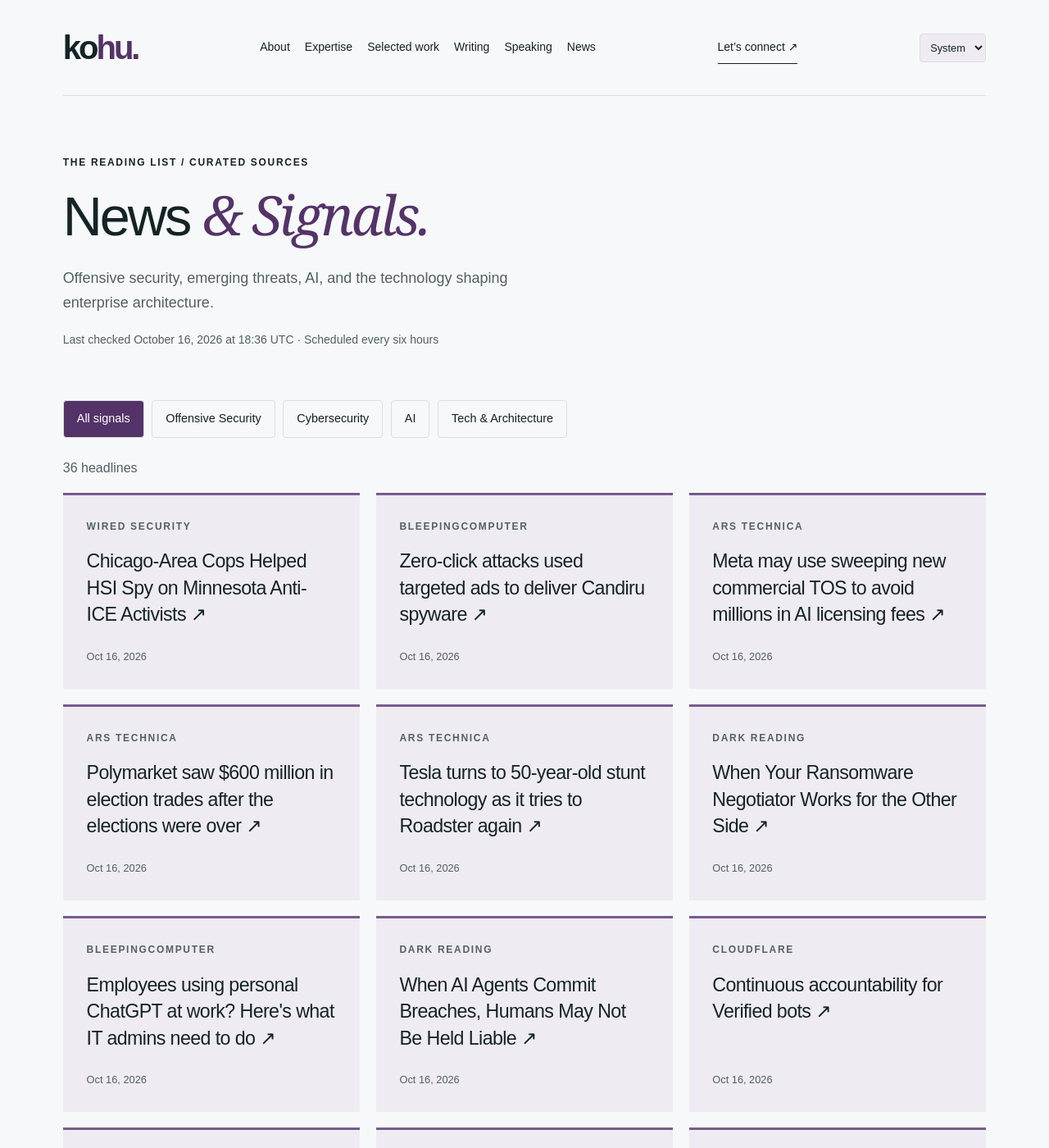
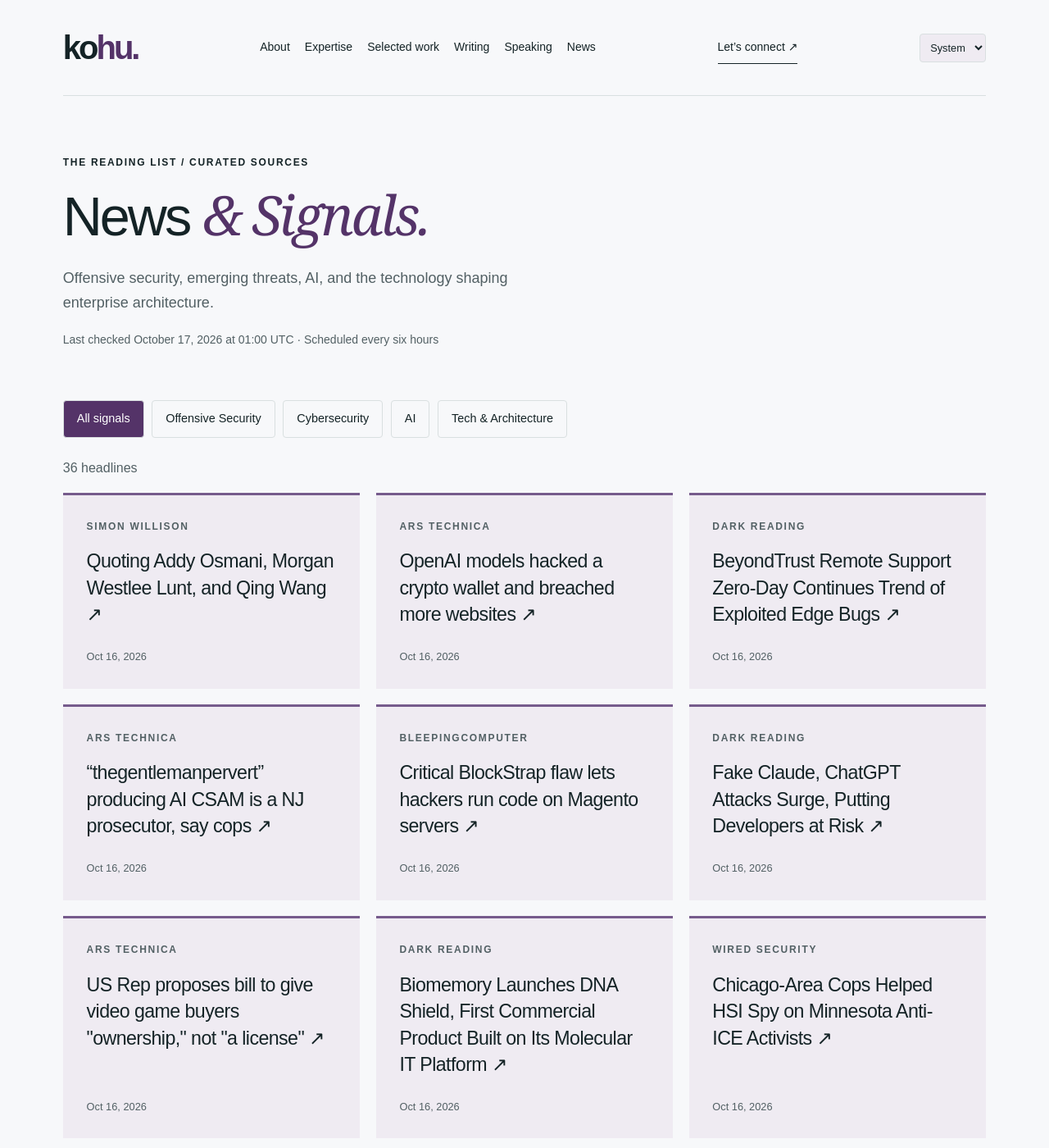
Before and after one commit to hntk/hntk.github.io, a Jekyll site: the page built from news/index.html, in a window 1280 px wide and 1400 px high. Shown: the whole window at 82% size. Built offline with Jekyll 4.4.1, drawn with Linux system fonts in a browser that asks for light colours; some of the changed text lies outside the part shown.

Commit message:
Refresh News and Signals

```diff
--- a/_data/news.json
+++ b/_data/news.json
@@ -1,6 +1,70 @@
 {
-  "updated": "2026-10-16T18:36:35.615491+00:00",
+  "updated": "2026-10-17T01:00:50.152000+00:00",
   "items": [
+    {
+      "title": "Quoting Addy Osmani, Morgan Westlee Lunt, and Qing Wang",
+      "url": "https://simonwillison.net/2026/Oct/16/code-review/",
+      "published": "2026-10-16T22:06:37+00:00",
+      "source": "Simon Willison",
+      "source_id": "simon-willison",
+      "category": "ai"
+    },
+    {
+      "title": "OpenAI models hacked a crypto wallet and breached more websites",
+      "url": "https://arstechnica.com/security/2026/10/openai-models-hacked-a-crypto-wallet-and-breached-more-websites/",
+      "published": "2026-10-16T20:59:01+00:00",
+      "source": "Ars Technica",
+      "source_id": "ars-technica",
+      "category": "tech-architecture"
+    },
+    {
+      "title": "BeyondTrust Remote Support Zero-Day Continues Trend of Exploited Edge Bugs",
+      "url": "https://www.darkreading.com/endpoint-security/beyondtrust-remote-support-exploited-edge-bugs",
+      "published": "2026-10-16T20:34:37+00:00",
+      "source": "Dark Reading",
+      "source_id": "dark-reading",
+      "category": "cybersecurity"
+    },
+    {
+      "title": "“thegentlemanpervert” producing AI CSAM is a NJ prosecutor, say cops",
+      "url": "https://arstechnica.com/tech-policy/2026/10/thegentlemanpervert-producing-ai-csam-is-a-nj-prosecutor-say-cops/",
+      "published": "2026-10-16T20:20:07+00:00",
+      "source": "Ars Technica",
+      "source_id": "ars-technica",
+      "category": "tech-architecture"
+    },
+    {
+      "title": "Critical BlockStrap flaw lets hackers run code on Magento servers",
+      "url": "https://www.bleepingcomputer.com/news/security/critical-blockstrap-flaw-lets-hackers-run-code-on-magento-servers/",
+      "published": "2026-10-16T20:00:59+00:00",
+      "source": "BleepingComputer",
+      "source_id": "bleepingcomputer",
+      "category": "cybersecurity"
+    },
+    {
+      "title": "Fake Claude, ChatGPT Attacks Surge, Putting Developers at Risk",
+      "url": "https://www.darkreading.com/application-security/fake-claude-chatgpt-attacks-developers-risk",
+      "published": "2026-10-16T19:49:30+00:00",
+      "source": "Dark Reading",
+      "source_id": "dark-reading",
+      "category": "cybersecurity"
+    },
+    {
+      "title": "US Rep proposes bill to give video game buyers \"ownership,\" not \"a license\"",
+      "url": "https://arstechnica.com/gaming/2026/10/us-rep-proposes-bill-to-give-video-game-buyers-ownership-not-a-license/",
+      "published": "2026-10-16T19:41:18+00:00",
+      "source": "Ars Technica",
+      "source_id": "ars-technica",
+      "category": "tech-architecture"
+    },
+    {
+      "title": "Biomemory Launches DNA Shield, First Commercial Product Built on Its Molecular IT Platform",
+      "url": "https://www.darkreading.com/data-privacy/biomemory-launches-dna-shield",
+      "published": "2026-10-16T19:22:12+00:00",
+      "source": "Dark Reading",
+      "source_id": "dark-reading",
+      "category": "cybersecurity"
+    },
     {
       "title": "Chicago-Area Cops Helped HSI Spy on Minnesota Anti-ICE Activists",
       "url": "https://www.wired.com/story/chicago-area-cops-helped-hsi-spy-on-minnesota-anti-ice-activists/",
@@ -10,43 +74,11 @@
       "category": "cybersecurity"
     },
     {
-      "title": "Zero-click attacks used targeted ads to deliver Candiru spyware",
+      "title": "Targeted ads installed Candiru spyware in zero-click attacks",
       "url": "https://www.bleepingcomputer.com/news/security/zero-click-attacks-used-targeted-ads-to-deliver-candiru-spyware/",
       "published": "2026-10-16T17:20:03+00:00",
       "source": "BleepingComputer",
       "source_id": "bleepingcomputer",
-      "category": "cybersecurity"
-    },
-    {
-      "title": "Meta may use sweeping new commercial TOS to avoid millions in AI licensing fees",
-      "url": "https://arstechnica.com/tech-policy/2026/10/meta-may-use-sweeping-new-commercial-tos-to-avoid-millions-in-ai-licensing-fees/",
-      "published": "2026-10-16T15:41:00+00:00",
-      "source": "Ars Technica",
-      "source_id": "ars-technica",
-      "category": "tech-architecture"
-    },
-    {
-      "title": "Polymarket saw $600 million in election trades after the elections were over",
-      "url": "https://arstechnica.com/tech-policy/2026/10/polymarket-saw-600-million-in-election-trades-after-the-elections-were-over/",
-      "published": "2026-10-16T14:19:22+00:00",
-      "source": "Ars Technica",
-      "source_id": "ars-technica",
-      "category": "tech-architecture"
-    },
-    {
-      "title": "Tesla turns to 50-year-old stunt technology as it tries to Roadster again",
-      "url": "https://arstechnica.com/cars/2026/10/tesla-turns-to-50-year-old-stunt-technology-as-it-tries-to-roadster-again/",
-      "published": "2026-10-16T14:03:25+00:00",
-      "source": "Ars Technica",
-      "source_id": "ars-technica",
-      "category": "tech-architecture"
-    },
-    {
-      "title": "When Your Ransomware Negotiator Works for the Other Side",
-      "url": "https://www.darkreading.com/cyber-risk/when-your-ransomware-negotiator-works-other-side",
-      "published": "2026-10-16T14:00:00+00:00",
-      "source": "Dark Reading",
-      "source_id": "dark-reading",
       "category": "cybersecurity"
     },
     {
@@ -58,28 +90,12 @@
       "category": "cybersecurity"
     },
     {
-      "title": "When AI Agents Commit Breaches, Humans May Not Be Held Liable",
-      "url": "https://www.darkreading.com/insider-threats/ai-agents-breaches-humans-liable",
-      "published": "2026-10-16T13:00:00+00:00",
-      "source": "Dark Reading",
-      "source_id": "dark-reading",
-      "category": "cybersecurity"
-    },
-    {
       "title": "Continuous accountability for Verified bots",
       "url": "https://blog.cloudflare.com/verified-bots-accountability/",
       "published": "2026-10-16T13:00:00+00:00",
       "source": "Cloudflare",
       "source_id": "cloudflare",
       "category": "tech-architecture"
-    },
-    {
-      "title": "Burger King Japan data breach exposes 11 million customer records",
-      "url": "https://www.bleepingcomputer.com/news/security/burger-king-japan-data-breach-exposes-11-million-customer-records/",
-      "published": "2026-10-16T12:01:29+00:00",
-      "source": "BleepingComputer",
-      "source_id": "bleepingcomputer",
-      "category": "cybersecurity"
     },
     {
       "title": "Backdooring Open-Weight AI Models",
@@ -104,14 +120,6 @@
       "source": "Hugging Face",
       "source_id": "hugging-face",
       "category": "ai"
-    },
-    {
-      "title": "SecTor 2026 Reveals a Rapidly Shifting Cybersecurity Landscape",
-      "url": "https://www.darkreading.com/cybersecurity-operations/sector-2026-reveals-a-rapidly-shifting-cybersecurity-landscape",
-      "published": "2026-10-15T22:10:08+00:00",
-      "source": "Dark Reading",
-      "source_id": "dark-reading",
-      "category": "cybersecurity"
     },
     {
       "title": "Granite Switch 4.1: Chat, Decisions, and Speech from One Endpoint",
@@ -202,14 +210,6 @@
       "category": "cybersecurity"
     },
     {
-      "title": "Tree Appreciator",
-      "url": "https://simonwillison.net/2026/Oct/14/tree-appreciator/",
-      "published": "2026-10-14T21:23:01+00:00",
-      "source": "Simon Willison",
-      "source_id": "simon-willison",
-      "category": "ai"
-    },
-    {
       "title": "Upcoming Speaking Engagements",
       "url": "https://www.schneier.com/blog/archives/2026/10/upcoming-speaking-engagements-61.html",
       "published": "2026-10-14T16:02:17+00:00",
@@ -295,79 +295,79 @@
       "id": "ars-technica",
       "name": "Ars Technica",
       "status": "ok",
-      "last_success": "2026-10-16T18:36:35.615491+00:00"
+      "last_success": "2026-10-17T01:00:50.152000+00:00"
     },
     {
       "id": "bleepingcomputer",
       "name": "BleepingComputer",
       "status": "ok",
-      "last_success": "2026-10-16T18:36:35.615491+00:00"
+      "last_success": "2026-10-17T01:00:50.152000+00:00"
     },
     {
       "id": "cloudflare",
       "name": "Cloudflare",
       "status": "ok",
-      "last_success": "2026-10-16T18:36:35.615491+00:00"
+      "last_success": "2026-10-17T01:00:50.152000+00:00"
     },
     {
       "id": "dark-reading",
       "name": "Dark Reading",
       "status": "ok",
-      "last_success": "2026-10-16T18:36:35.615491+00:00"
+      "last_success": "2026-10-17T01:00:50.152000+00:00"
     },
     {
       "id": "hugging-face",
       "name": "Hugging Face",
       "status": "ok",
-      "last_success": "2026-10-16T18:36:35.615491+00:00"
+      "last_success": "2026-10-17T01:00:50.152000+00:00"
     },
     {
       "id": "microsoft-research",
       "name": "Microsoft Research",
       "status": "ok",
-      "last_success": "2026-10-16T18:36:35.615491+00:00"
+      "last_success": "2026-10-17T01:00:50.152000+00:00"
     },
     {
       "id": "nvidia",
       "name": "NVIDIA",
       "status": "ok",
-      "last_success": "2026-10-16T18:36:35.615491+00:00"
+      "last_success": "2026-10-17T01:00:50.152000+00:00"
     },
     {
       "id": "portswigger",
       "name": "PortSwigger Research",
       "status": "ok",
-      "last_success": "2026-10-16T18:36:35.615491+00:00"
+      "last_success": "2026-10-17T01:00:50.152000+00:00"
     },
     {
       "id": "schneier",
       "name": "Schneier on Security",
       "status": "ok",
-      "last_success": "2026-10-16T18:36:35.615491+00:00"
+      "last_success": "2026-10-17T01:00:50.152000+00:00"
     },
     {
       "id": "simon-willison",
       "name": "Simon Willison",
       "status": "ok",
-      "last_success": "2026-10-16T18:36:35.615491+00:00"
+      "last_success": "2026-10-17T01:00:50.152000+00:00"
     },
     {
       "id": "specterops",
       "name": "SpecterOps",
       "status": "ok",
-      "last_success": "2026-10-16T18:36:35.615491+00:00"
+      "last_success": "2026-10-17T01:00:50.152000+00:00"
     },
     {
       "id": "trail-of-bits",
       "name": "Trail of Bits",
       "status": "ok",
-      "last_success": "2026-10-16T18:36:35.615491+00:00"
+      "last_success": "2026-10-17T01:00:50.152000+00:00"
     },
     {
       "id": "wired",
       "name": "WIRED Security",
       "status": "ok",
-      "last_success": "2026-10-16T18:36:35.615491+00:00"
+      "last_success": "2026-10-17T01:00:50.152000+00:00"
     }
   ]
 }
```
